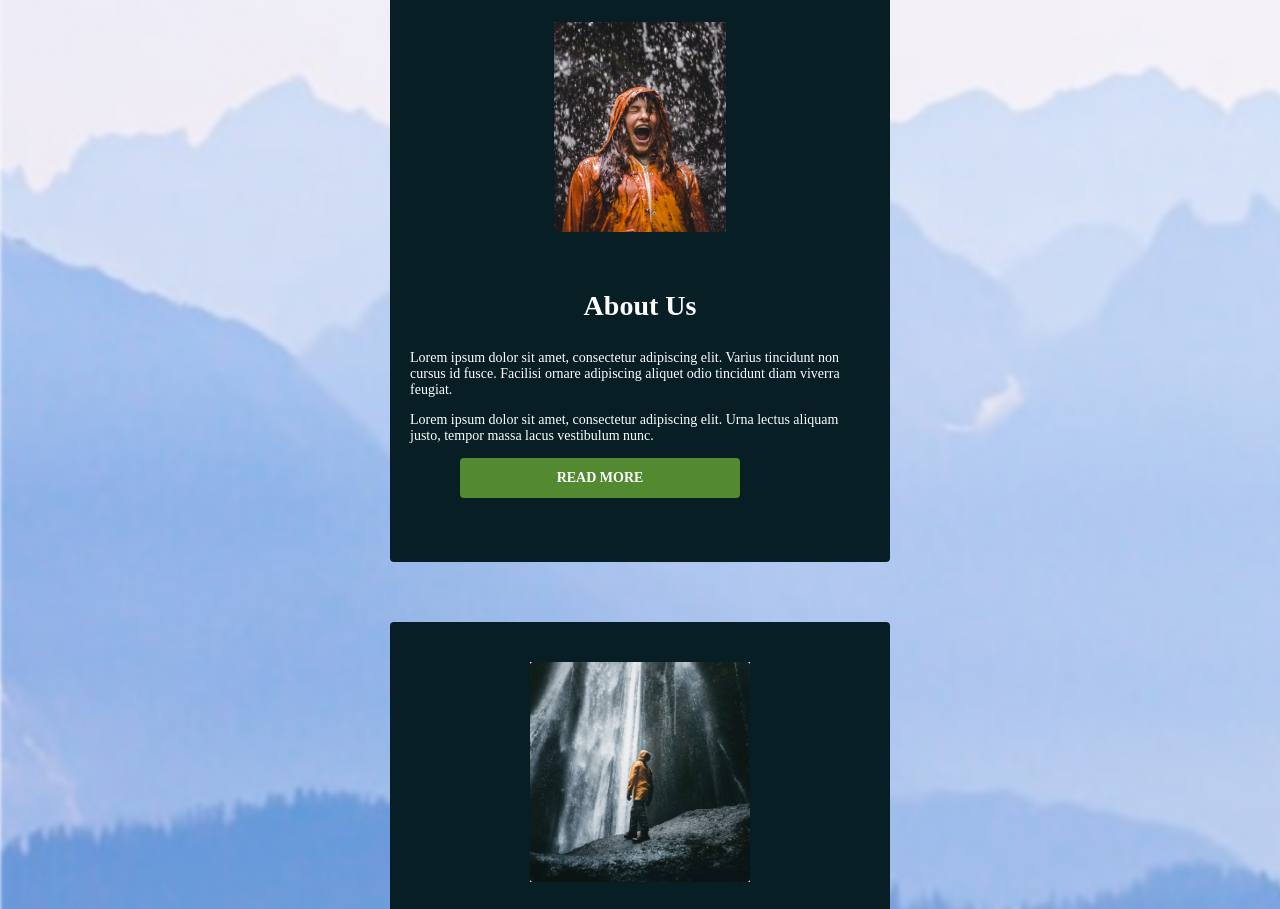
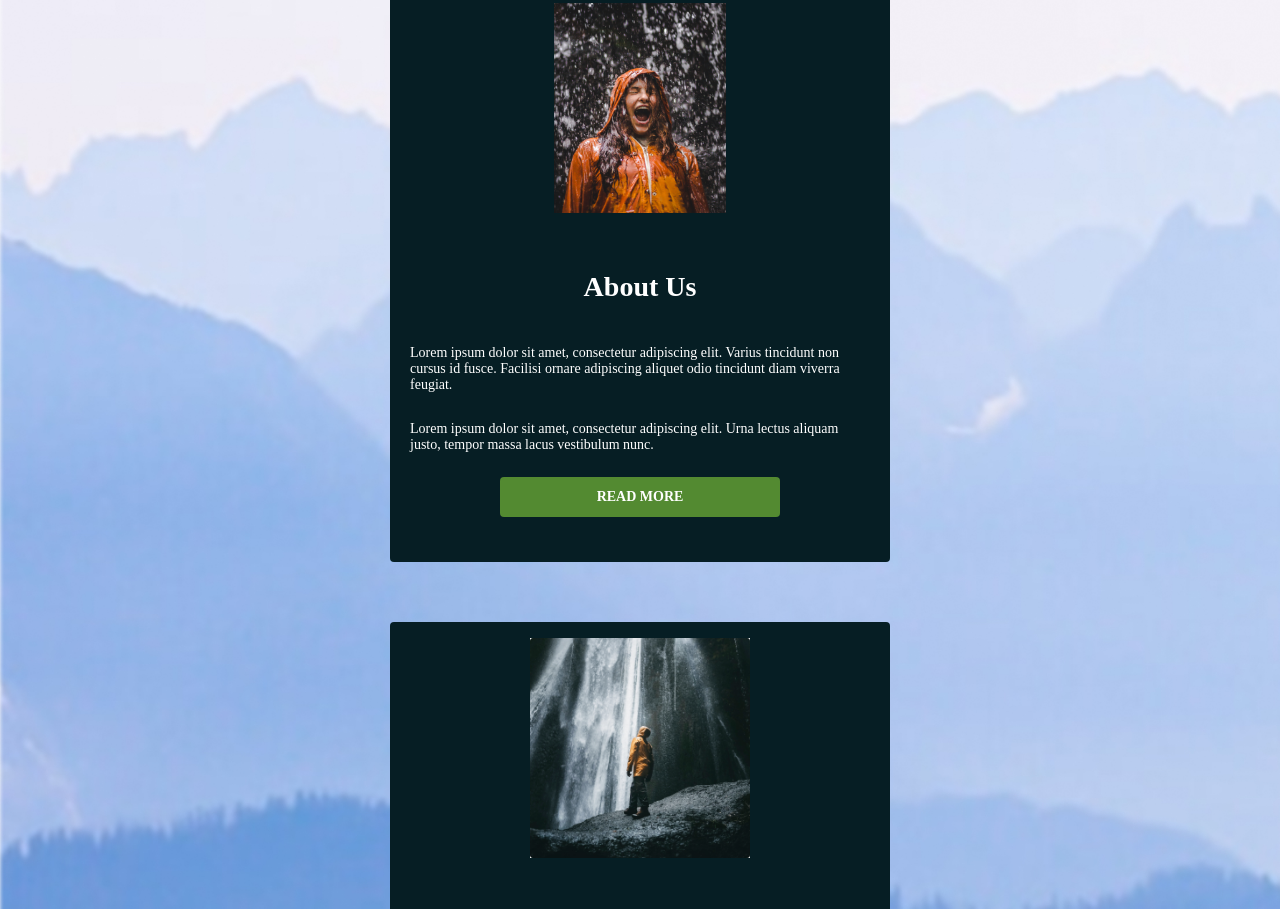
Before and after one commit to ddyrnes/cross-course-project-ddyrnes, a plain HTML site: page index.html in a window 1280 px wide. Shown: the part 1943-2852 px from the top of the page. Drawn offline with Linux system fonts and the light colour scheme; a web font is replaced by a local one.

Commit message:
Update styles.css

```diff
--- a/css/styles.css
+++ b/css/styles.css
@@ -234,14 +234,22 @@ h2 {
 
 .home_about_text,
 .home_contact_text {
+  display: flex;
+  flex-direction: column;
+  justify-content: center;
+  align-items: center;
   font-size: 0.875rem;
   margin: 10px 20px;
+  min-width: 200px;
+  max-width: 600px;
+  overflow: wrap;
 }
-
+.home_contact_text p,
+.home_about_text p {
+}
 .home_about_text h3,
 .home_contact_text h3 {
   font-size: 1.75rem;
-  text-align: center;
 }
 .about_cta,
 .contact_cta {
```
